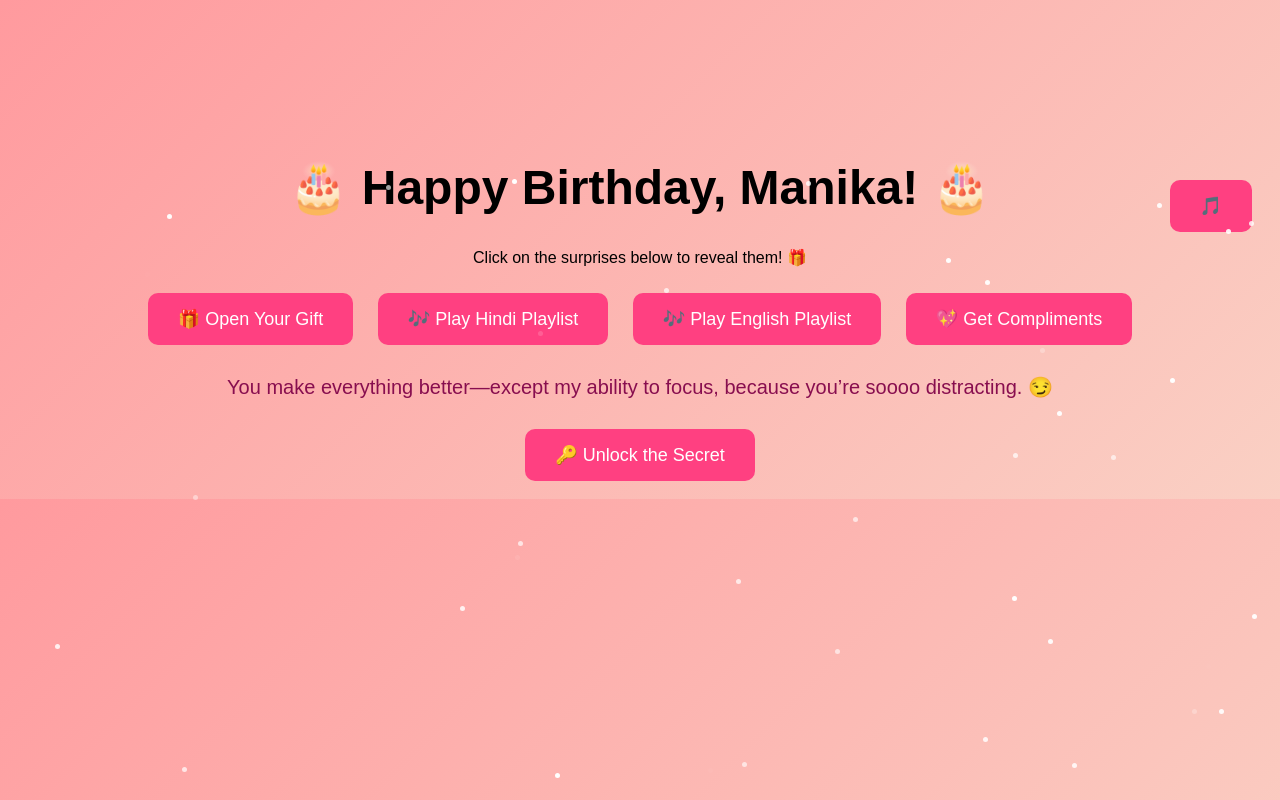
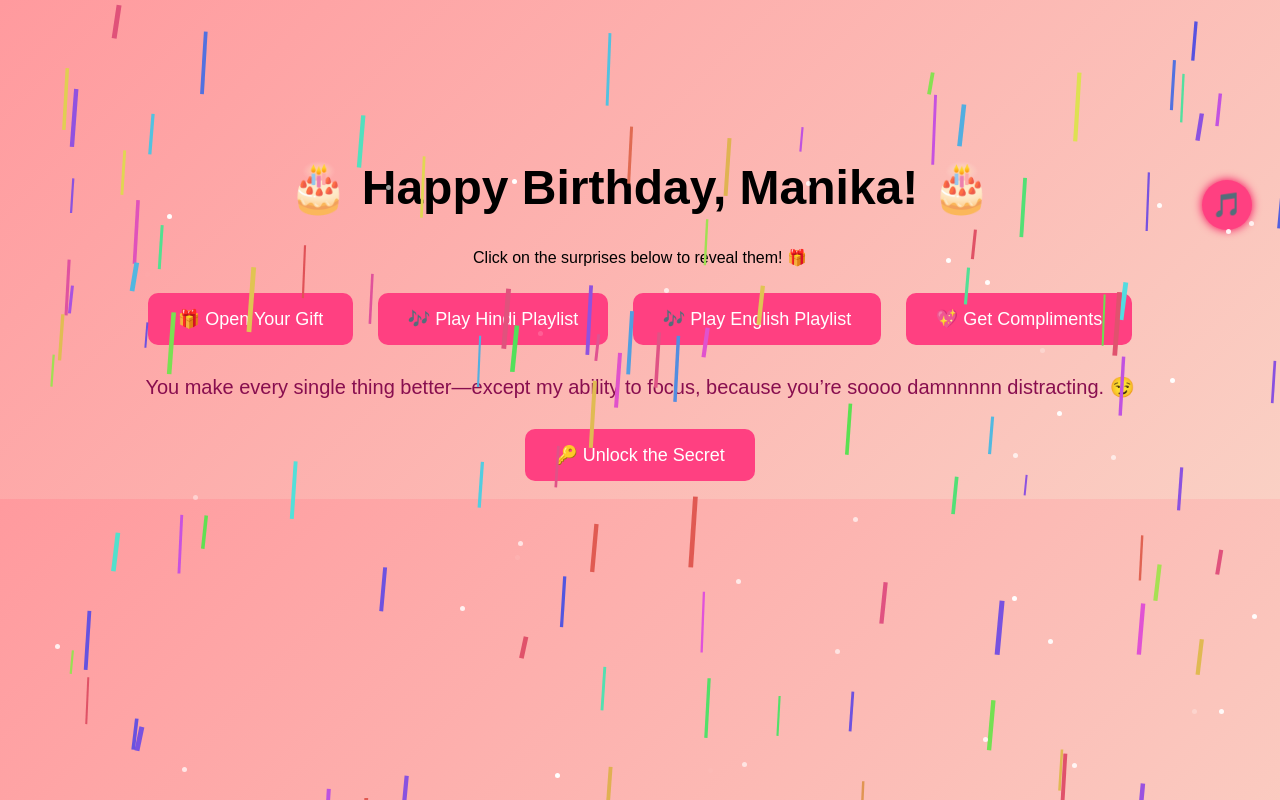
Before and after one commit to KentNewton/manikabday, a plain HTML site: page index.html in a window 1280 px wide. Both pictures are taken after a click on the button "💖 Get Compliments". Shown: the top 800 px of the page. Drawn offline with Linux system fonts and the light colour scheme.

Commit message:
Update index.html

```diff
--- a/index.html
+++ b/index.html
@@ -1,8 +1,8 @@
 <!DOCTYPE html>
 <html lang="en">
 <head>
-    <meta charset="UTF-8">
-    <meta name="viewport" content="width=device-width, initial-scale=1.0">
+<meta charset="UTF-8" />
+<meta name="viewport" content="width=device-width, initial-scale=1" />
 <title>Happy Birthday, Manika! 🎉</title>
 <style>
     body {
@@ -56,11 +56,30 @@
         opacity: 0;
         animation: sparkle 1.5s infinite;
     }
+    #music-toggle {
+        position: absolute;
+        top: 10px;
+        right: 10px;
+        background-color: #ff4081;
+        border-radius: 50%;
+        width: 50px;
+        height: 50px;
+        font-size: 24px;
+        line-height: 50px;
+        padding: 0;
+        user-select: none;
+        box-shadow: 0 0 10px #f50057;
+        border: none;
+    }
+    #music-toggle:hover {
+        background-color: #f50057;
+    }
 </style>
 </head>
 <body>
-    <audio id="bg-music" loop autoplay>
-        <source src="Unwritten pages.mp3" type="audio/mpeg">
+
+<audio id="bg-music" loop>
+    <source src="https://www.bensound.com/bensound-music/bensound-sunny.mp3" type="audio/mpeg" />
     Your browser does not support the audio element.
 </audio>
 
@@ -71,7 +90,7 @@
     <p>Click on the surprises below to reveal them! 🎁</p>
 
     <button onclick="toggleMessage('message1')">🎁 Open Your Gift</button>
-        <p id="message1" class="hidden">You're an amazing person, and I hope this year brings you endless joy! 💖</p>
+    <p id="message1" class="hidden">You're the most amazing person in this world , and I hope this year brings you endless joy! 💖</p>
 
     <button onclick="openMiniPlayer('https://open.spotify.com/playlist/0p1pubyAVKeZDSAms7hokR')">🎶 Play Hindi Playlist</button>
 
@@ -83,7 +102,7 @@
     <button onclick="toggleMessage('message4')">🔑 Unlock the Secret</button>
     <p id="message4" class="hidden">Cher Manika, je vous aime beaucoup et je prie Dieu que vous ne connaissez pas le français. 😉</p>
 
-        <button id="music-toggle" onclick="toggleMusic()" style="position: absolute; top: 10px; right: 10px;">🎵</button>
+    <button id="music-toggle" onclick="toggleMusic()">🎵</button>
 </div>
 
 <script>
@@ -98,23 +117,29 @@
 
     function generateCompliment() {
         const compliments = [
-                "You're a ray of 'sunshine' on the cloudiest days ☀️",
-                "The world is a better place with you in it! (Mostly because you haven’t taken over yet. 😈)",
+            "You're my ray of 'sunshine' on the gloomiest of the days ☀️",
+            "The world is a much much muchhhhhhhhhh better place with you in it! (Mostly because you haven’t taken over yet. 😈)",
             "You are like a warm hug for the soul 🤗",
-                "You make everything better—except my ability to focus, because you’re soooo distracting. 😏",
-                "Your smile is so contagious I am afraid it might cause a plague 😊"
+            "You make every single thing better—except my ability to focus, because you’re soooo damnnnnn distracting. 😏",
+            "Your voice is sooooooo soothing I am afraid it might cause a sleep plague 😊"
         ];
         const randomIndex = Math.floor(Math.random() * compliments.length);
         document.getElementById("compliment").innerText = compliments[randomIndex];
         document.getElementById("compliment").style.display = "block";
     }
 
+    const music = document.getElementById("bg-music");
+    const musicBtn = document.getElementById("music-toggle");
+
     function toggleMusic() {
-            var music = document.getElementById("bg-music");
         if (music.paused) {
-                music.play();
+            music.play().catch(() => {
+                alert("Tap the button again to play the music!");
+            });
+            musicBtn.textContent = "🔊";
         } else {
             music.pause();
+            musicBtn.textContent = "🎵";
         }
     }
 
@@ -129,6 +154,66 @@
         }
     }
     createSparkles();
+
+    // Simple confetti effect
+    const canvas = document.getElementById('confettiCanvas');
+    const ctx = canvas.getContext('2d');
+    let confettiElements = [];
+
+    function ConfettiPiece() {
+        this.x = Math.random() * window.innerWidth;
+        this.y = Math.random() * window.innerHeight - window.innerHeight;
+        this.radius = Math.random() * 6 + 4;
+        this.color = `hsl(${Math.random() * 360}, 70%, 60%)`;
+        this.speed = Math.random() * 3 + 2;
+        this.tilt = Math.random() * 10 - 10;
+        this.tiltSpeed = Math.random() * 0.1 + 0.05;
+    }
+
+    ConfettiPiece.prototype.update = function () {
+        this.y += this.speed;
+        this.tilt += this.tiltSpeed;
+        if (this.y > window.innerHeight) {
+            this.y = -this.radius;
+            this.x = Math.random() * window.innerWidth;
+        }
+    };
+
+    ConfettiPiece.prototype.draw = function () {
+        ctx.beginPath();
+        ctx.lineWidth = this.radius / 2;
+        ctx.strokeStyle = this.color;
+        ctx.moveTo(this.x + this.tilt + this.radius / 2, this.y);
+        ctx.lineTo(this.x + this.tilt, this.y + this.tilt + this.radius / 2);
+        ctx.stroke();
+    };
+
+    function initConfetti() {
+        confettiElements = [];
+        for (let i = 0; i < 100; i++) {
+            confettiElements.push(new ConfettiPiece());
+        }
+    }
+
+    function renderConfetti() {
+        ctx.clearRect(0, 0, canvas.width, canvas.height);
+        confettiElements.forEach(confetti => {
+            confetti.update();
+            confetti.draw();
+        });
+        requestAnimationFrame(renderConfetti);
+    }
+
+    function resizeCanvas() {
+        canvas.width = window.innerWidth;
+        canvas.height = window.innerHeight;
+    }
+
+    window.addEventListener('resize', resizeCanvas);
+    resizeCanvas();
+    initConfetti();
+    renderConfetti();
+
 </script>
 </body>
 </html>
```
Lines whose indentation alone changed are shown as unchanged.
